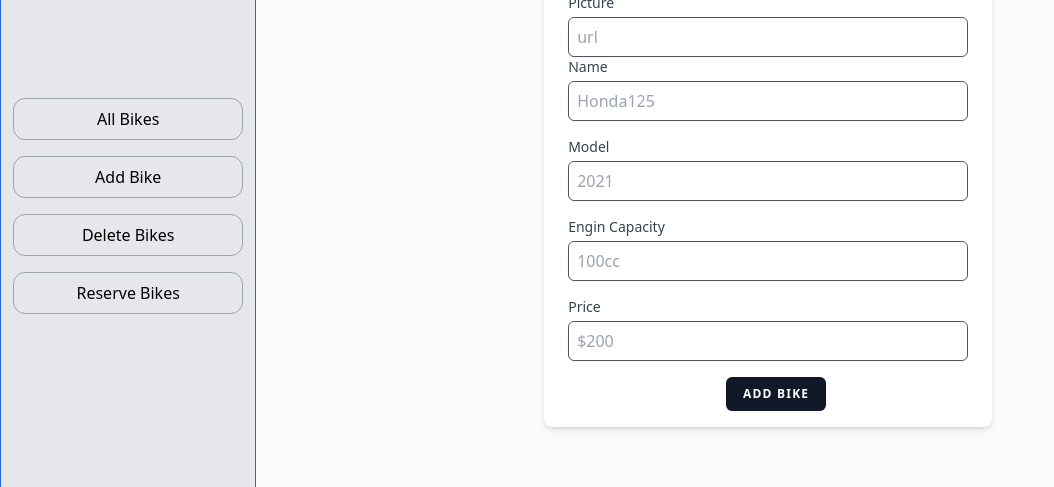
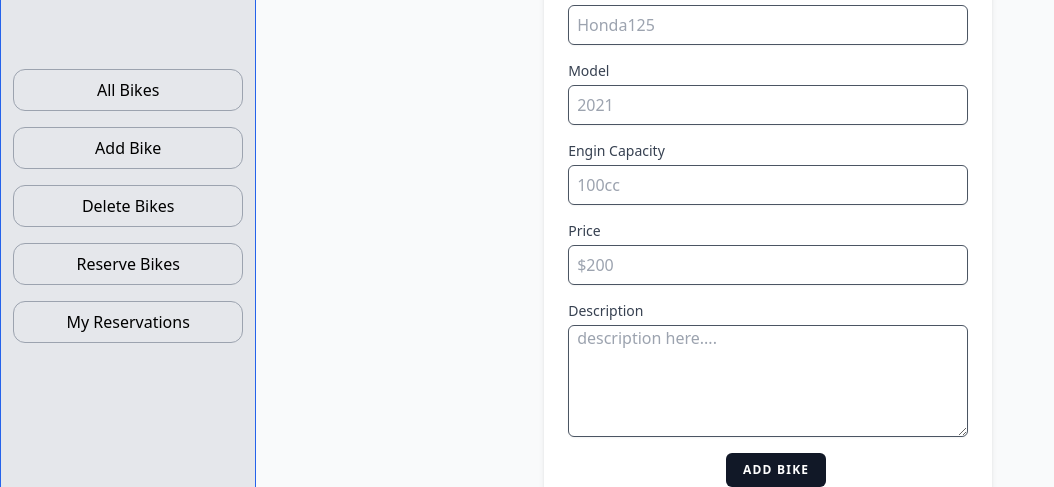
Before and after one commit to samiullah997/book_an_appointment_front_end, a React (Create React App) app: page /user/AddBike in a window 1280 px wide. Shown: the part 230-717 px from the top of the page, without its empty margins (0-1054 px from the left). Built offline with nearby package versions, Linux system fonts and the light colour scheme; no server answers.

Commit message:
Refactor code for best practices

```diff
--- a/src/components/dashboard/AddBike.js
+++ b/src/components/dashboard/AddBike.js
@@ -10,6 +10,7 @@ const AddBike = () => {
   const [model, setModel] = useState('');
   const [price, setPrice] = useState('');
   const [enginCapacity, setEnginCapacity] = useState('');
+  const [description, setDescription] = useState('');
   const [picture, setPicture] = useState('');
   const dispatch = useDispatch();
   const submitBikeData = (e) => {
@@ -21,16 +22,17 @@ const AddBike = () => {
       name,
       model,
       price,
+      description,
       enginCapacity,
-      delete: false,
+      reserve: false,
     };
-
     dispatch(addBike(formData));
     setPicture('');
     setModel('');
     setName('');
     setPrice('');
     setEnginCapacity('');
+    setDescription('');
     navigate('/user/dashboard');
   };
   return (
@@ -46,7 +48,9 @@ const AddBike = () => {
         <div className="w-full px-6 py-4 mt-6 overflow-hidden bg-white shadow-md sm:max-w-md sm:rounded-lg">
           <form onSubmit={submitBikeData}>
             <div>
-              <div className="block text-sm font-medium text-gray-700 undefined">Picture</div>
+              <div className="block text-sm font-medium text-gray-700 undefined">
+                Picture
+              </div>
               <div className="flex flex-col items-start">
                 <input
                   type="text"
@@ -60,7 +64,9 @@ const AddBike = () => {
               </div>
             </div>
             <div>
-              <div className="block text-sm font-medium text-gray-700 undefined">Name</div>
+              <div className="block text-sm font-medium text-gray-700 undefined">
+                Name
+              </div>
               <div className="flex flex-col items-start">
                 <input
                   type="text"
@@ -74,7 +80,9 @@ const AddBike = () => {
               </div>
             </div>
             <div className="mt-4">
-              <div className="block text-sm font-medium text-gray-700 undefined">Model</div>
+              <div className="block text-sm font-medium text-gray-700 undefined">
+                Model
+              </div>
               <div className="flex flex-col items-start">
                 <input
                   type="text"
@@ -119,6 +127,22 @@ const AddBike = () => {
                 />
               </div>
             </div>
+            <div className="mt-4">
+              <div className="block text-sm font-medium text-gray-700 undefined">
+                Description
+              </div>
+              <div className="flex flex-col items-start">
+                <textarea
+                  type="text"
+                  name="description"
+                  onChange={(e) => setDescription(e.target.value)}
+                  value={description}
+                  className="px-2 block w-full h-28 mt-1 border border-gray-600 rounded-md shadow-sm focus:border-indigo-300 focus:ring focus:ring-indigo-200 focus:ring-opacity-50"
+                  placeholder="description here...."
+                  required
+                />
+              </div>
+            </div>
             <div className="flex items-center justify-center mt-4">
               <button
                 type="submit"
@@ -133,5 +157,4 @@ const AddBike = () => {
     </div>
   );
 };
-
 export default AddBike;
--- a/src/components/dashboard/Details.js
+++ b/src/components/dashboard/Details.js
@@ -1,7 +1,10 @@
 import React from 'react';
-import { useSelector } from 'react-redux';
+import { useDispatch, useSelector } from 'react-redux';
+import { Link } from 'react-router-dom';
+import { singleBike } from '../../redux/reducer/bikeReducer';
 
 const Details = () => {
+  const dispatch = useDispatch();
   const bikeData = useSelector((state) => state.bikeReducer);
   const { bike } = bikeData;
   return (
@@ -13,19 +16,26 @@ const Details = () => {
         <h1 className="text-2xl font-bold py-4">{bike.name}</h1>
         <div className="flex flex-row justify-between w-60 border bg-gray-100 px-2 py-2">
           <span>Price</span>
-          <span>{bike.price}</span>
+          <span>
+            $
+            {bike.price}
+          </span>
         </div>
         <h1 className="text-2xl font-bold py-2  px-4">{bike.model}</h1>
         <p className="text-2xl font-bold py-2  px-4">{bike.enginCapacity}</p>
-        <button
-          type="button"
-          className="bg-green-500 mt-40 hover:bg-green-700 text-white font-bold py-2 px-4 rounded-full"
+        <Link
+          to="/user/Reservation"
+          onClick={() => dispatch(singleBike(bike.id))}
         >
-          Reserve
-        </button>
+          <button
+            type="button"
+            className="bg-green-500 mt-40 hover:bg-green-700 text-white font-bold py-2 px-4 rounded-full"
+          >
+            Reserve
+          </button>
+        </Link>
       </div>
     </div>
   );
 };
-
 export default Details;
--- a/src/components/dashboard/Home.js
+++ b/src/components/dashboard/Home.js
@@ -1,4 +1,4 @@
-import { useState } from 'react';
+import React, { useState } from 'react';
 import { useDispatch, useSelector } from 'react-redux';
 import { Link } from 'react-router-dom';
 import { singleBike } from '../../redux/reducer/bikeReducer';
@@ -10,8 +10,16 @@ const Home = () => {
   const bikeData = useSelector((state) => state.bikeReducer);
   const { bikes } = bikeData;
   const reversed = [...bikes].reverse();
-  if (!reversed) {
-    return <h6 className="text-center">Loading ...</h6>;
+  if (reversed.length === 0) {
+    return (
+      <div className="flex w-full h-full justify-center items-center">
+        <img
+          src="https://www.superiorlawncareusa.com/wp-content/uploads/2020/05/loading-gif-png-5.gif"
+          className="w-10 h-10"
+          alt="loading"
+        />
+      </div>
+    );
   }
   const indexOfLastPost = currentPage * postPerPage;
   const indexOfFirstPost = indexOfLastPost - postPerPage;
@@ -25,13 +33,13 @@ const Home = () => {
     setCurrentPage(currentPage - 1);
   };
   return (
-    <section className="container flex flex-col border h-full sm:h-200 sm:w-full items-center">
+    <section className="container overflow-scroll flex flex-col border h-full sm:h-200 sm:w-full items-center">
       <h2 className="mt-8 text-4xl font-bold text-purple-600">
         Hello Welcome to your Dashboard
       </h2>
       <h3 className="mt-2">List of your favourite Bikes</h3>
       <div className="">.........................</div>
-      <div className="container flex flex-row justify-center items-center h-full">
+      <div className="container w-full flex flex-row justify-center items-center h-full">
         <button
           className="bg-gray-300 hover:bg-gray-400 text-gray-800 font-bold py-2 px-4 rounded-l-full"
           type="button"
@@ -39,14 +47,14 @@ const Home = () => {
         >
           Prev
         </button>
-        <div className="container flex flex-row px-3 space-x-3 justify-center items-center h-auto">
+        <div className="container w-4/5 flex flex-row px-3 space-x-3 justify-center items-center h-auto">
           {currentPosts.map((item) => {
             const {
               name, picture, price, id,
             } = item;
             return (
               <div
-                className="h-full bg-gray-50 rounded-lg shadow-md dark:bg-gray-800 dark:border-gray-700"
+                className="h-full w-3/5 bg-gray-50 rounded-lg shadow-md dark:bg-gray-800 dark:border-gray-700"
                 key={id}
               >
                 <img
--- a/src/components/sidebar/sideBar.js
+++ b/src/components/sidebar/sideBar.js
@@ -7,16 +7,41 @@ import { Link } from 'react-router-dom';
 
 const current = new Date();
 const year = current.getFullYear();
-
 const SideBar = () => (
   <div className="flex flex-col w-80 h-screen border border-blue-600 rounded  bg-gray-200 text-center justify-center items-center">
-    <img src="https://www.graphicsprings.com/filestorage/stencils/6658e537767711d19f911c852900686c.png?width=500&height=500" width="150" alt="" className="animate-headShake" />
+    <img
+      src="https://www.graphicsprings.com/filestorage/stencils/6658e537767711d19f911c852900686c.png?width=500&height=500"
+      width="150"
+      alt=""
+      className="animate-headShake"
+    />
     <div className="container flex flex-col justify-center h-full px-3">
       <ul className="flex flex-col justify-center space-y-4">
-        <li className="border border-gray-400 hover:bg-gray-400 rounded-xl hover:border-gray-200 hover:text-black cursor-pointer font-sans"><Link to="/user/dashboard"><p className="py-2">All Bikes</p></Link></li>
-        <li className="border border-gray-400 hover:bg-gray-400 rounded-xl hover:border-gray-200 hover:text-black cursor-pointer font-sans"><Link to="/user/AddBike"><p className="py-2 w-full">Add Bike</p></Link></li>
-        <li className="border border-gray-400 hover:bg-gray-400 rounded-xl hover:border-gray-200 hover:text-black cursor-pointer font-sans"><Link to="/user/DeleteBikes"><p className="py-2 w-full">Delete Bikes</p></Link></li>
-        <li className="border border-gray-400 hover:bg-gray-400 rounded-xl hover:border-gray-200 hover:text-black cursor-pointer font-sans"><Link to="/user/ReserveBike"><p className="py-2 w-full">Reserve Bikes</p></Link></li>
+        <li className="border border-gray-400 hover:bg-gray-400 rounded-xl hover:border-gray-200 hover:text-black cursor-pointer font-sans">
+          <Link to="/user/dashboard">
+            <p className="py-2">All Bikes</p>
+          </Link>
+        </li>
+        <li className="border border-gray-400 hover:bg-gray-400 rounded-xl hover:border-gray-200 hover:text-black cursor-pointer font-sans">
+          <Link to="/user/AddBike">
+            <p className="py-2 w-full">Add Bike</p>
+          </Link>
+        </li>
+        <li className="border border-gray-400 hover:bg-gray-400 rounded-xl hover:border-gray-200 hover:text-black cursor-pointer font-sans">
+          <Link to="/user/DeleteBikes">
+            <p className="py-2 w-full">Delete Bikes</p>
+          </Link>
+        </li>
+        <li className="border border-gray-400 hover:bg-gray-400 rounded-xl hover:border-gray-200 hover:text-black cursor-pointer font-sans">
+          <Link to="/user/ReserveBike">
+            <p className="py-2 w-full">Reserve Bikes</p>
+          </Link>
+        </li>
+        <li className="border border-gray-400 hover:bg-gray-400 rounded-xl hover:border-gray-200 hover:text-black cursor-pointer font-sans">
+          <Link to="/user/MyReservations">
+            <p className="py-2 w-full">My Reservations</p>
+          </Link>
+        </li>
       </ul>
     </div>
     <div className="footer">
@@ -29,7 +54,6 @@ const SideBar = () => (
       </div>
       <small>
         &copy;
-        {' '}
         {year}
         {' '}
         BOOK AN APPOINTMENT
```
